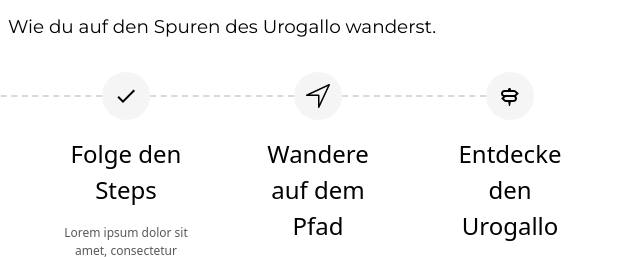
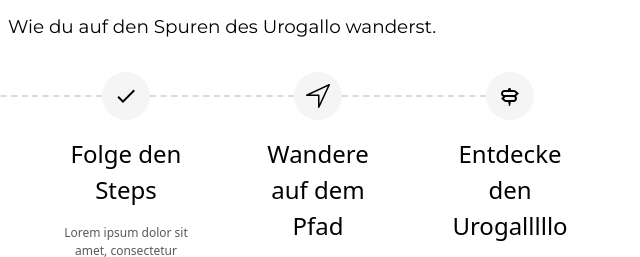
Before and after one commit to slaneins/Urogallus, a website built with Parcel: page index.html in a window 1280 px wide. Shown: the part 920-1177 px from the top of the page, 415-1055 px from the left. Built offline with nearby package versions, Linux system fonts and the light colour scheme; a script that the page names is missing; a web font is replaced by a local one.

Commit message:
Update index.html
This is a test

```diff
--- a/index.html
+++ b/index.html
@@ -212,7 +212,7 @@
                           </div>
                           <div class="home-container17">
                             <h1 class="home-text30">
-                              <span>Entdecke den Urogallo</span>
+                              <span>Entdecke den Urogalllllo</span>
                               <br />
                             </h1>
                             <span class="home-text33">
```
